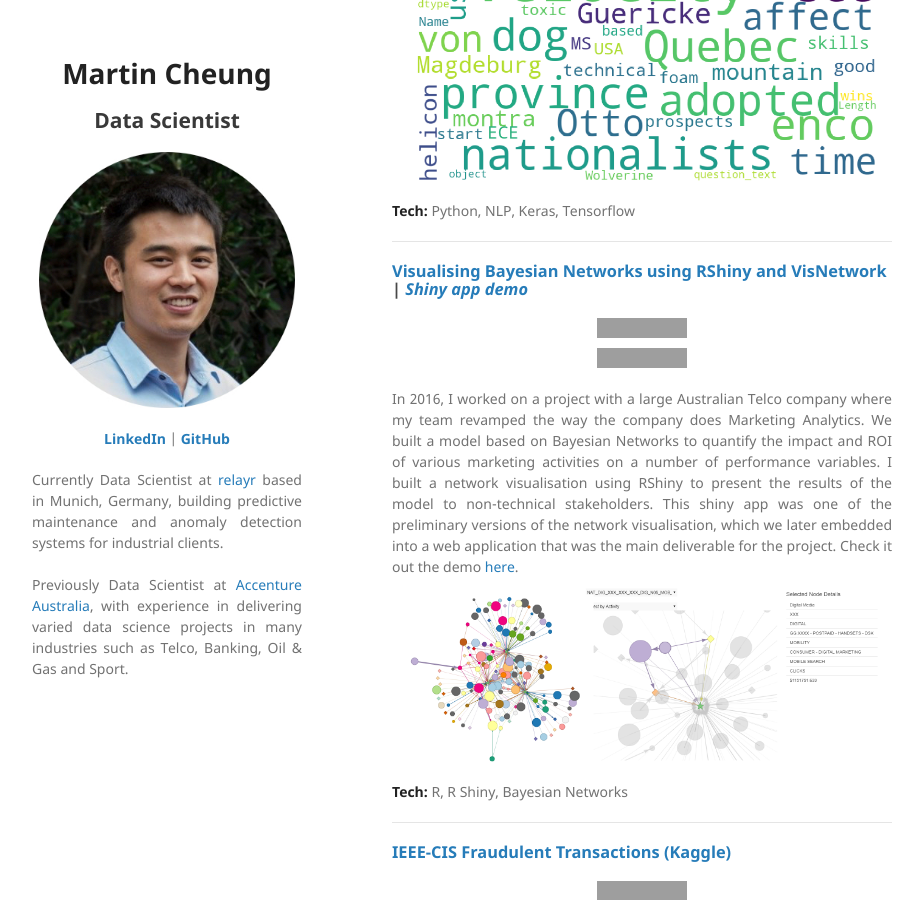
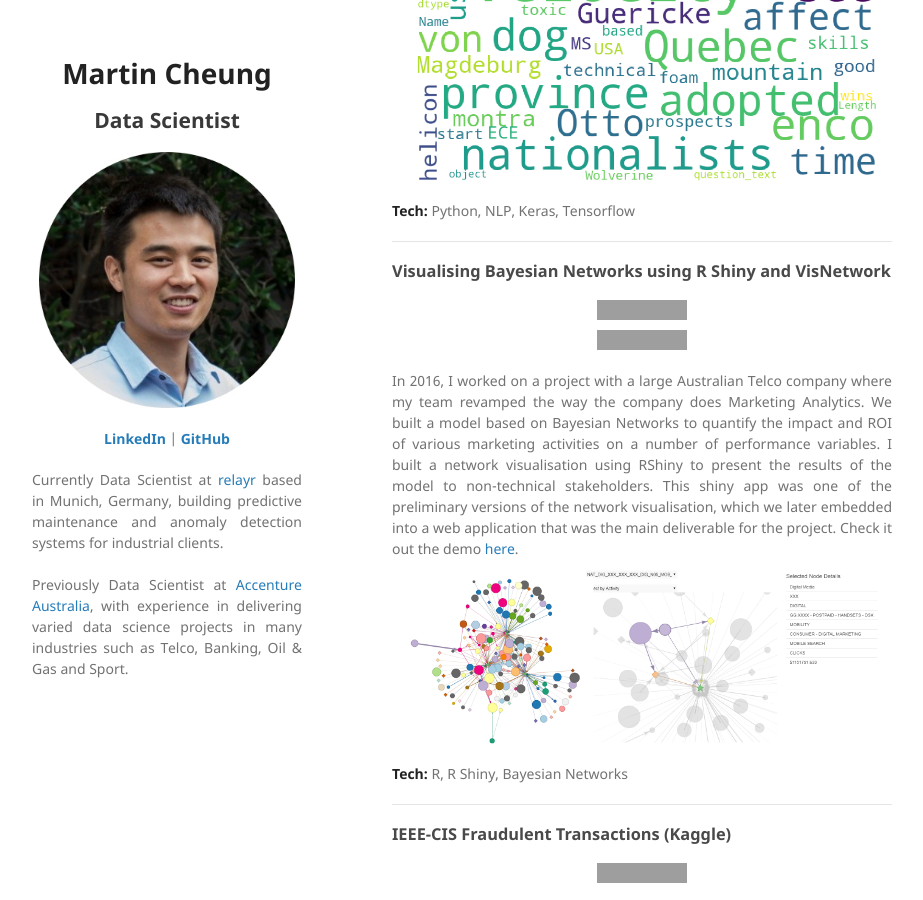
Before and after one commit to martycheung/martycheung.github.io, a Jekyll site: the page built from index.md, in a window 1280 px wide and 900 px high, scrolled down 751 px. Shown: the whole window, without its empty margins (178-1101 px from the left). Built offline with Jekyll 4.4.1, drawn with Linux system fonts in a browser that asks for light colours; our own code applies the rules of GitHub Pages for plain Markdown files; part of the change alters nothing that is shown; grey boxes are pictures that could not be loaded.

Commit message:
Update index.md

```diff
--- a/index.md
+++ b/index.md
@@ -2,7 +2,7 @@
 
 ---
 
-### [Real-time Facial Emotion Recognition](https://github.com/martycheung/CppND-Facial-Emotion-Recognition)
+### Real-time Facial Emotion Recognition
 [![](https://img.shields.io/badge/Github-View_On_Github-blue?logo=Github)](https://github.com/martycheung/CppND-Facial-Emotion-Recognition)
 
 <div style="text-align: justify">
@@ -15,7 +15,7 @@ A real-time facial emotion recognition app which uses your laptop's camera feed
 
 ---
 
-### [Quora Insincere Questions Text Classification (Kaggle)](https://github.com/martycheung/Quora-Insincere-Questions-Kaggle)
+### Quora Insincere Questions Text Classification (Kaggle)
 [![](https://img.shields.io/badge/Github-View_On_Github-blue?logo=Github)](https://github.com/martycheung/Quora-Insincere-Questions-Kaggle)
 
 <div style="text-align: justify">
@@ -28,7 +28,7 @@ Using NLP methods to detect which questions posed on Quora were insincere. I sta
 
 ---
 
-### [Visualising Bayesian Networks using RShiny and VisNetwork](https://github.com/martycheung/Bayesian-Network-Visualisation) | [*Shiny app demo*](https://martycheung.shinyapps.io/bayesian-network-visualisation/)
+### Visualising Bayesian Networks using R Shiny and VisNetwork
 [![](https://img.shields.io/badge/Github-View_On_Github-blue?logo=Github)](https://github.com/martycheung/Bayesian-Network-Visualisation)
 [![](https://img.shields.io/badge/Shiny-Open_Shiny_App-blue?logo=Rstudio)](https://github.com/martycheung/Bayesian-Network-Visualisation)
 
@@ -42,7 +42,7 @@ In 2016, I worked on a project with a large Australian Telco company where my te
 
 ---
 
-### [IEEE-CIS Fraudulent Transactions (Kaggle)](https://github.com/martycheung/IEEE-CIS-Fraudulent-Transactions-Kaggle)
+### IEEE-CIS Fraudulent Transactions (Kaggle)
 [![](https://img.shields.io/badge/Github-View_On_Github-blue?logo=Github)](https://github.com/martycheung/IEEE-CIS-Fraudulent-Transactions-Kaggle)
 
 <div style="text-align: justify">
@@ -55,7 +55,7 @@ Building models to detect fraudulent card transactions. Features in the dataset
 
 ---
 
-### [NRL DataJam 2019](https://github.com/martycheung/NRL-DataJam-2019)
+### NRL DataJam 2019
 [![](https://img.shields.io/badge/Github-View_On_Github-blue?logo=Github)](https://github.com/martycheung/NRL-DataJam-2019)
 
 <div style="text-align: justify">
@@ -68,7 +68,7 @@ NRL DataJam is a Rugby League themed data hackathon. Our team's solution was a m
 
 ---
 
-### [Real Estate Valuation Dataset Creation by Web Scraping](https://github.com/martycheung/Real-Estate-Dataset-and-Valuation-Model)
+### Real Estate Valuation Dataset Creation by Web Scraping
 [![](https://img.shields.io/badge/Github-View_On_Github-blue?logo=Github)](https://github.com/martycheung/Real-Estate-Dataset-and-Valuation-Model)
 
 <div style="text-align: justify">
```
